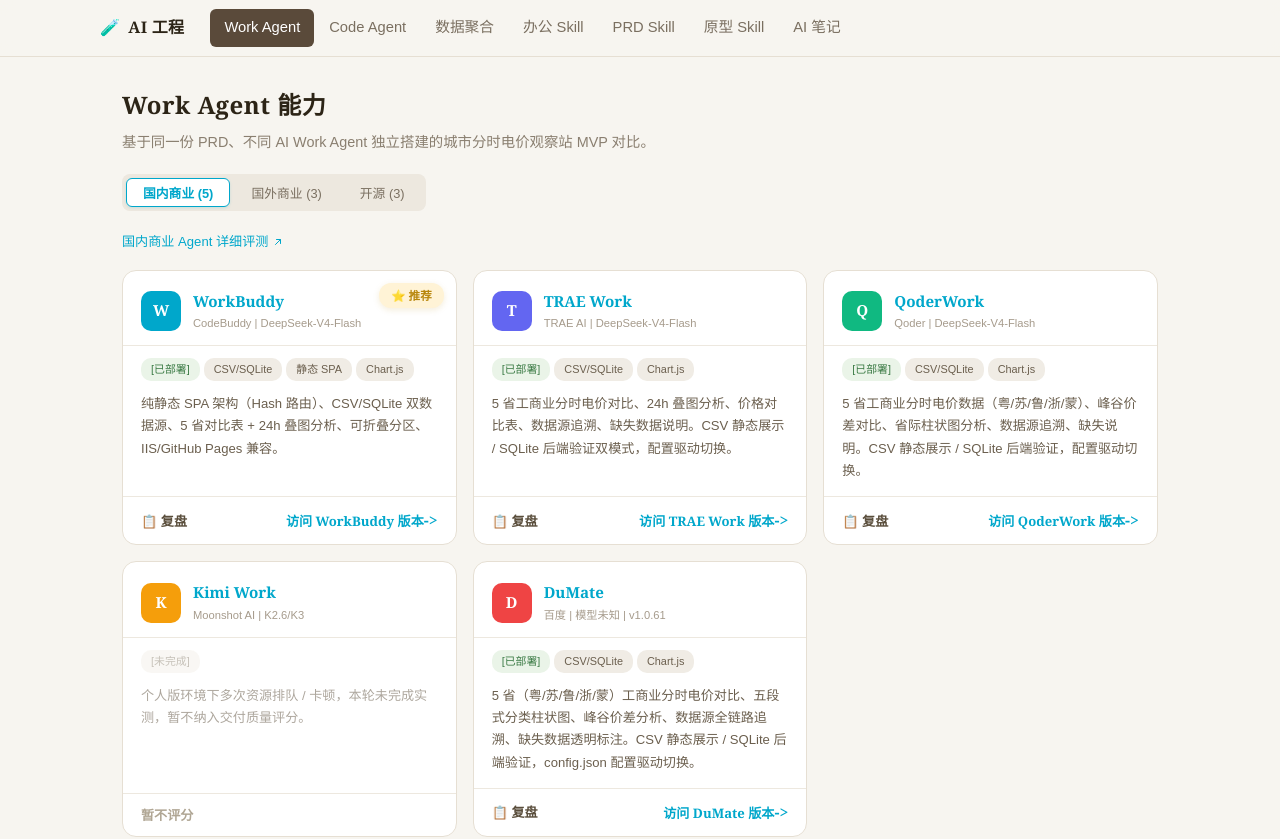
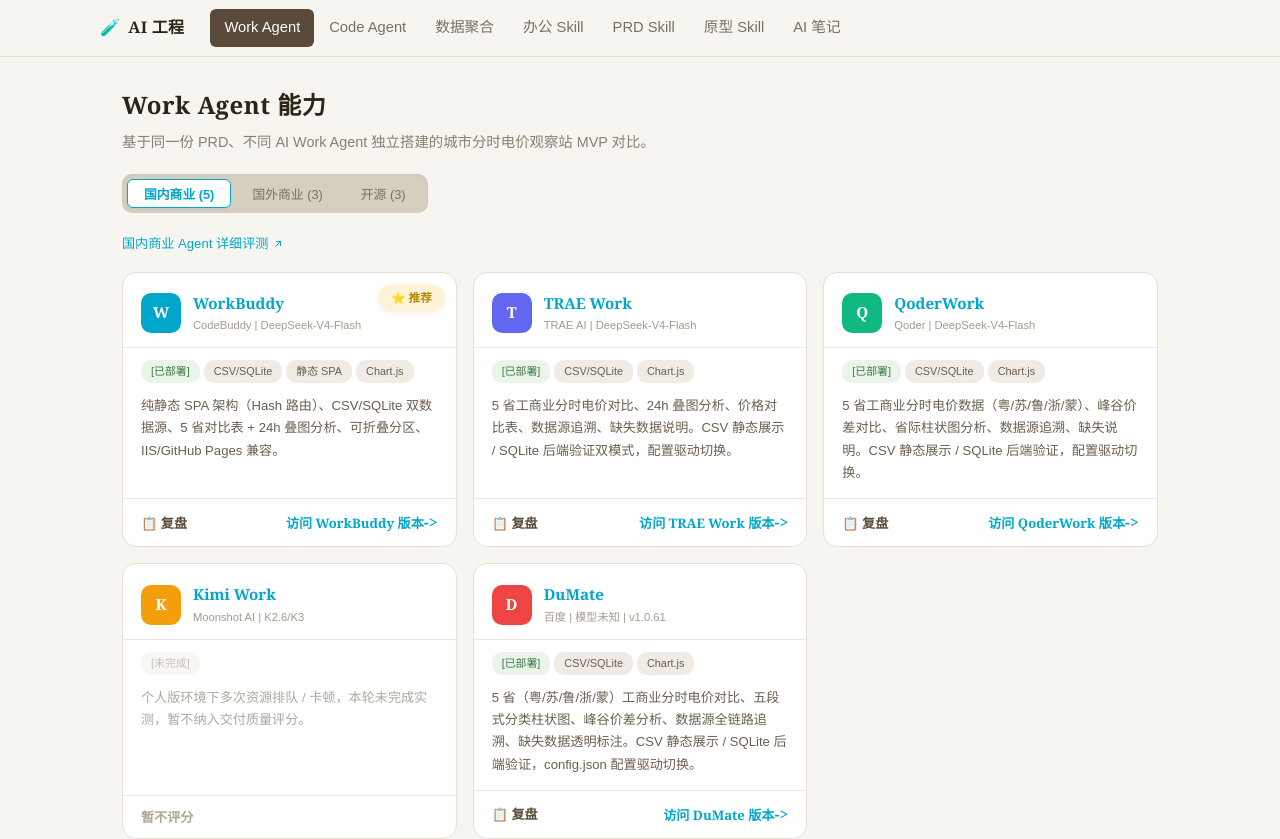
Before and after one commit to tgzhu-0531/04_my-mvp, a plain HTML site: page index.html in a window 1280 px wide. Both pictures are taken after a click on the link "Work Agent". Drawn offline with Linux system fonts and the light colour scheme.

Commit message:
背景深色展现

```diff
--- a/index.html
+++ b/index.html
@@ -187,12 +187,14 @@ body {
 .sub-tabs {
   display: flex; gap: 4px;
   margin-bottom: 20px;
-  padding: 4px;
-  background: #EDE8DF;
-  border-radius: 8px;
+  padding: 5px;
+  background: #D6CFC0;
+  border-radius: 10px;
   width: fit-content;
   overflow-x: auto;
   scrollbar-width: none;
+  box-shadow: inset 0 1px 3px rgba(0,0,0,0.06);
+}
 }
 .sub-tabs::-webkit-scrollbar { display: none; }
 .review-link {
```
